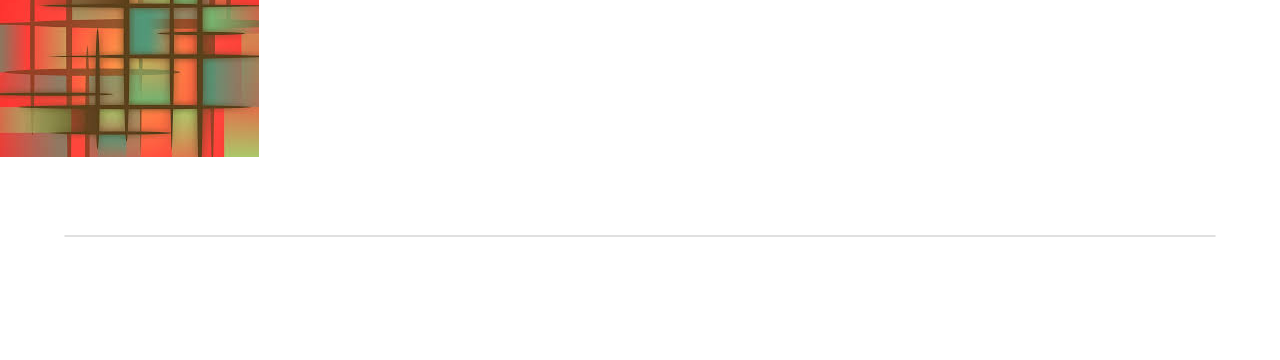
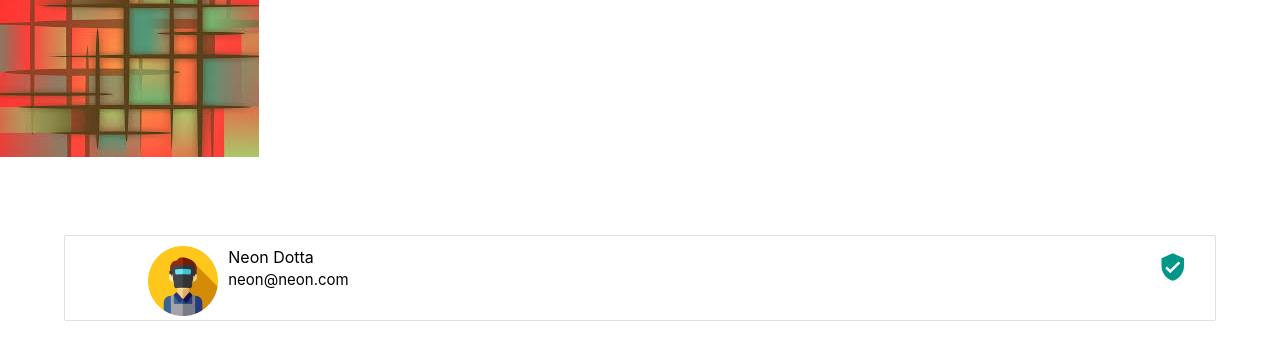
Before and after one commit to neondotta/ProcureServicos, a CodeIgniter app: page /procure-servicos/UserController/favoriteList in a window 1280 px wide. Shown: the part 87-447 px from the top of the page. Run offline with CodeIgniter, Linux system fonts and the light colour scheme; a user stored in the database is signed in; data comes from the database, SQL or seed files in the repository; tables that the repository leaves empty or names only in its code hold one stand-in row (values such as "Sample post"); data that the repository does not hold is empty; some libraries are stand-ins or nearby versions.

Commit message:
Criando lista e página de profissionais favoritados 2

```diff
--- a/application/models/user/UserModel.php
+++ b/application/models/user/UserModel.php
@@ -101,15 +101,16 @@ class UserModel extends CI_Model
     {
         $user = $this->session->userdata('login')['id'];
 
-        $query = $this->db->select('professional.*,user.name, user.email, user.name_picture, user.address_picture')
+        $query = $this->db
+            ->where_in('favorite_professional.id_user', $user)
+            ->select('professional.*,user.name, user.email, user.name_picture, user.address_picture')
             ->from('favorite_professional')
-            ->where(['favorite_professional.id_user' => $user])
-            ->join('professional', 'professional.id = favorite_professional.id_professional')
+            ->join('professional', 'professional.id = favorite_professional.id_professional', 'inner')
             ->join('user', 'user.id = professional.id_user', 'inner')
             ->get();
 
         if ($query->num_rows() > 0) {
-            $professional['data']['professional'] = $query->row_array();
+            $professional['professional'] = $query->result_array();
 
             return $professional;
         }
--- a/application/views/user/FavoriteList.php
+++ b/application/views/user/FavoriteList.php
@@ -1,18 +1,18 @@
 <div class="container medium">
     <div class="row">
         <ul class="collection col s12">
-            <?php foreach ($data as $professional) { ?>
+            <?php foreach ($professional as $data) { ?>
                 <li class="collection-item avatar">
-                    <a href="<?= base_url('ProfessionalController/professionalProfile?id='.$professional['id'])?>">
-                        <?php if( $professional['name_picture'] != NULL ) { ?>
-                            <img src="<?=$professional['address_picture'].$professional['name_picture']  ?>" alt="" class="circle">
+                    <a href="<?= base_url('ProfessionalController/professionalProfile?id='.$data['id'])?>">
+                        <?php if( $data['name_picture'] != NULL ) { ?>
+                            <img src="<?=$data['address_picture'].$data['name_picture']  ?>" alt="" class="left">
                         <?php } else { ?>
                             <img src="<?=base_url('public/images/user_man.png')  ?>" alt="" class="left">
                         <?php } ?>
-                        <span class="title"><?=$professional['name']?></span>
-                        <p> <?=$professional['email']?> </p>
+                        <span class="title"><?=$data['name']?></span>
+                        <p> <?=$data['email']?> </p>
                         <?php
-                        if ($professional['certificate']) {
+                        if ($data['certificate']) {
                             ?>
                             <div class="secondary-content">
                                 <i class="small material-icons teal-text">verified_user</i>
```
